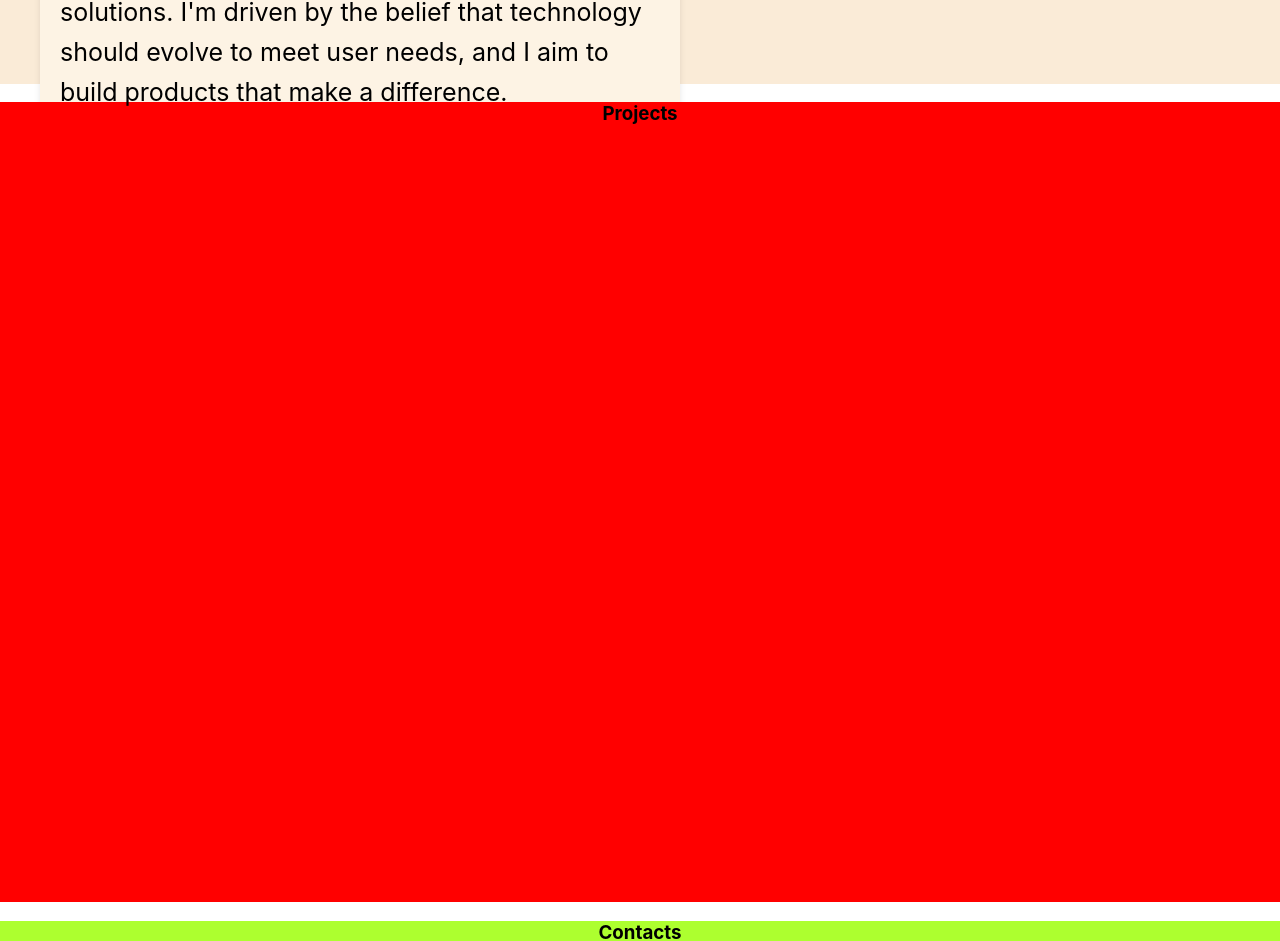
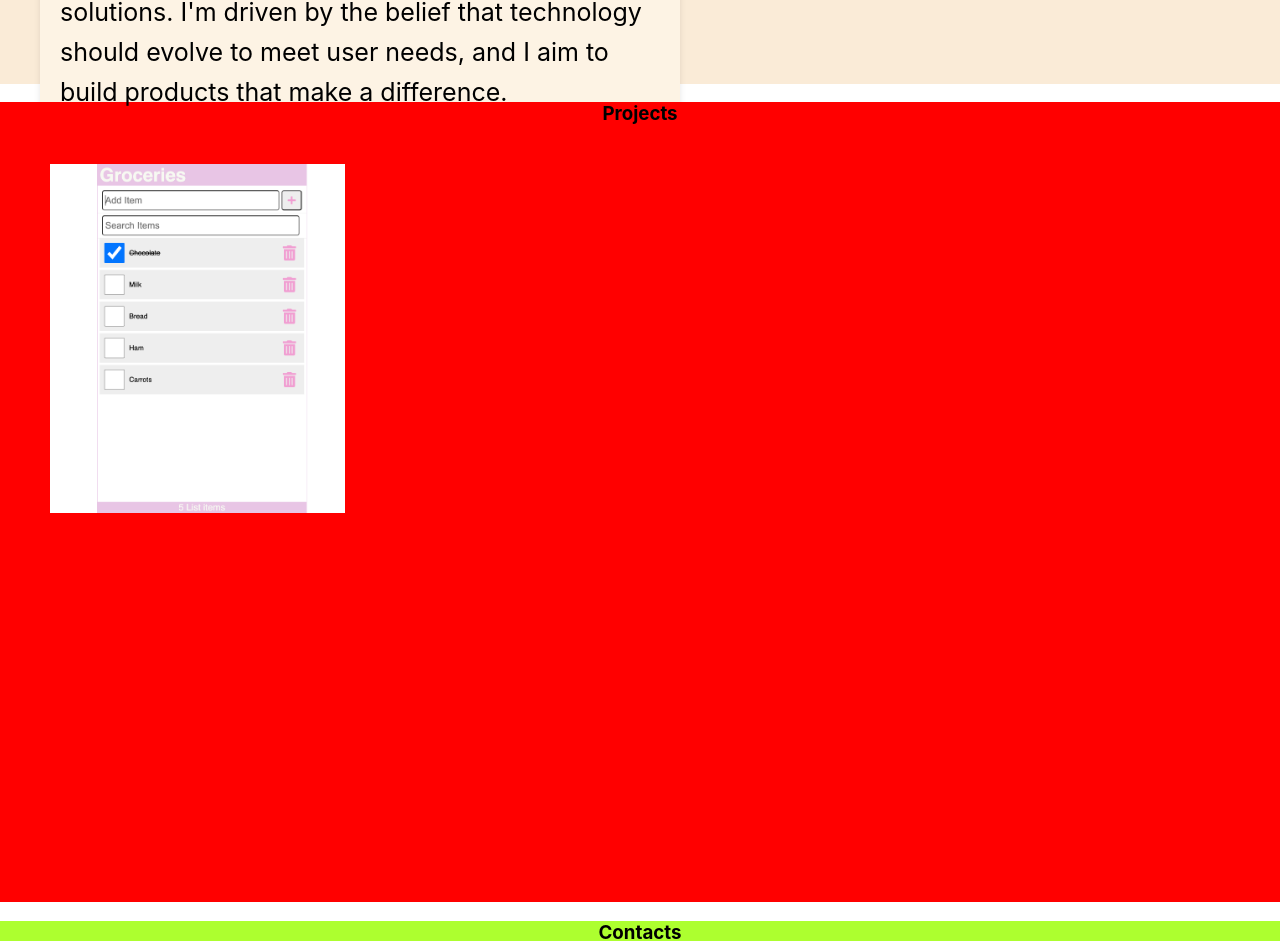
Before and after one commit to LilyBurton/portfolio, a React (Create React App) app: page / in a window 1280 px wide. Shown: the part 1535-2476 px from the top of the page. Built offline with nearby package versions, Linux system fonts and the light colour scheme.

Commit message:
Adding a screenshot of my project

```diff
--- a/src/App.css
+++ b/src/App.css
@@ -82,3 +82,19 @@ h2 {
   box-shadow: 0 4px 6px rgba(0, 0, 0, 0.1);
   font-size: 25px;
 }
+
+.project-container {
+  display: flex;
+  justify-content: flex-start;
+  padding: 20px 50px;
+}
+
+.grocery-screenshot {
+  width: 25%;
+  cursor: pointer;
+  transition: transform .2s;
+}
+
+.grocery-screenshot:hover {
+  transform: scale(1.2);
+}
--- a/src/App.js
+++ b/src/App.js
@@ -3,6 +3,7 @@ import ScrollToTop from './scrollToTop'
 import Header from './Header';
 import Nav from './nav';
 import AboutMe from './AboutMe'
+import Projects from './Projects'
 import './App.css';
 
 function App() {
@@ -29,6 +30,7 @@ function App() {
       </div>
       <div ref={projects} className='projects'>
         <h3>Projects</h3>
+        <Projects />
       </div>
       <div ref={contacts} className='contacts'>
         <h3>Contacts</h3>
--- /dev/null
+++ b/src/Projects.js
@@ -0,0 +1,12 @@
+import React from 'react'
+import Groceries from './components/Groceries.png'
+
+const Projects = () => {
+    return(
+    <div className='project-container'>
+        <img className="grocery-screenshot" src={Groceries} alt='Screenshot of Grocery list' />
+    </div>
+    )
+}
+
+export default Projects
```
Also changed, not shown: src/components/Groceries.png (added).
